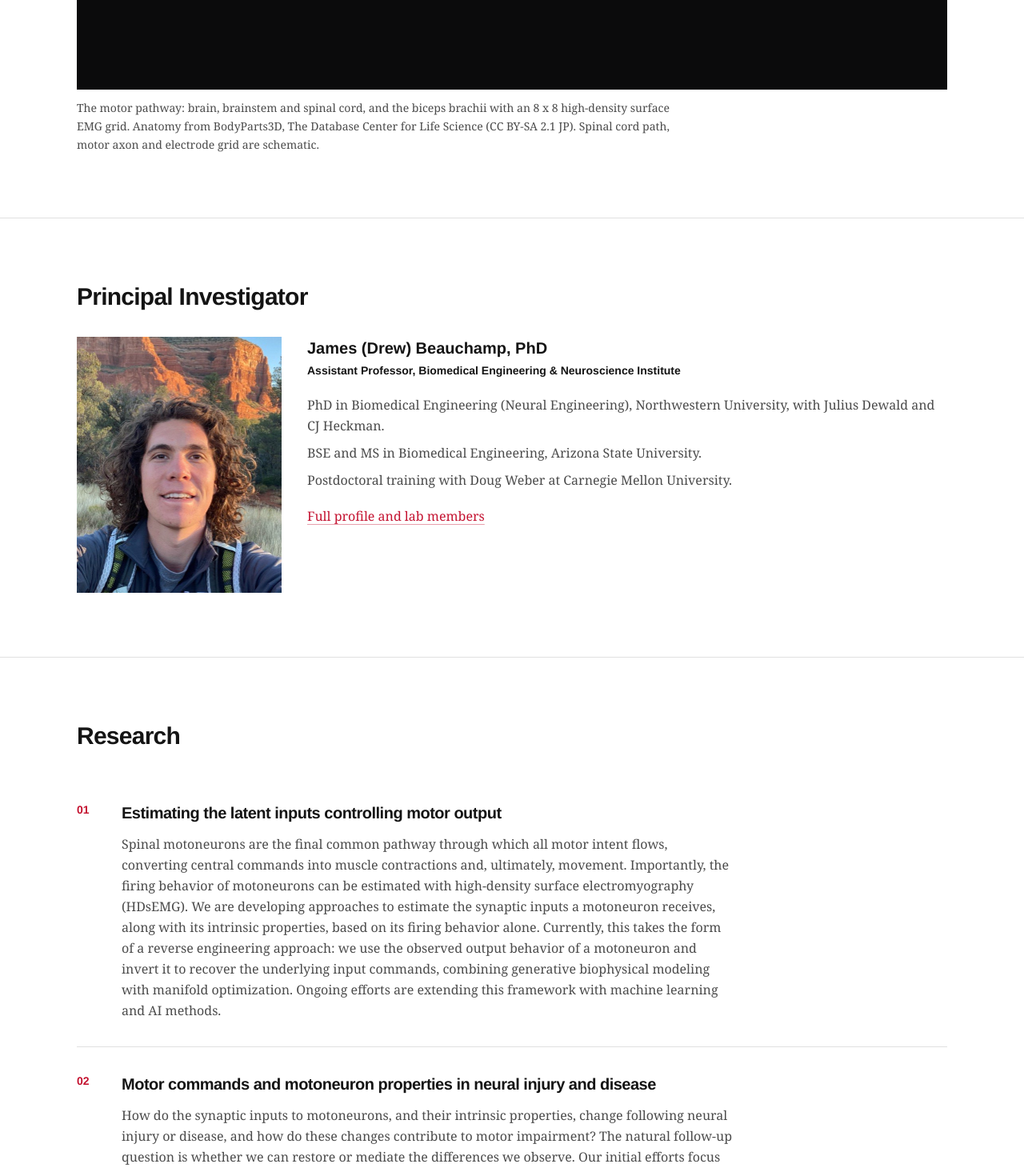
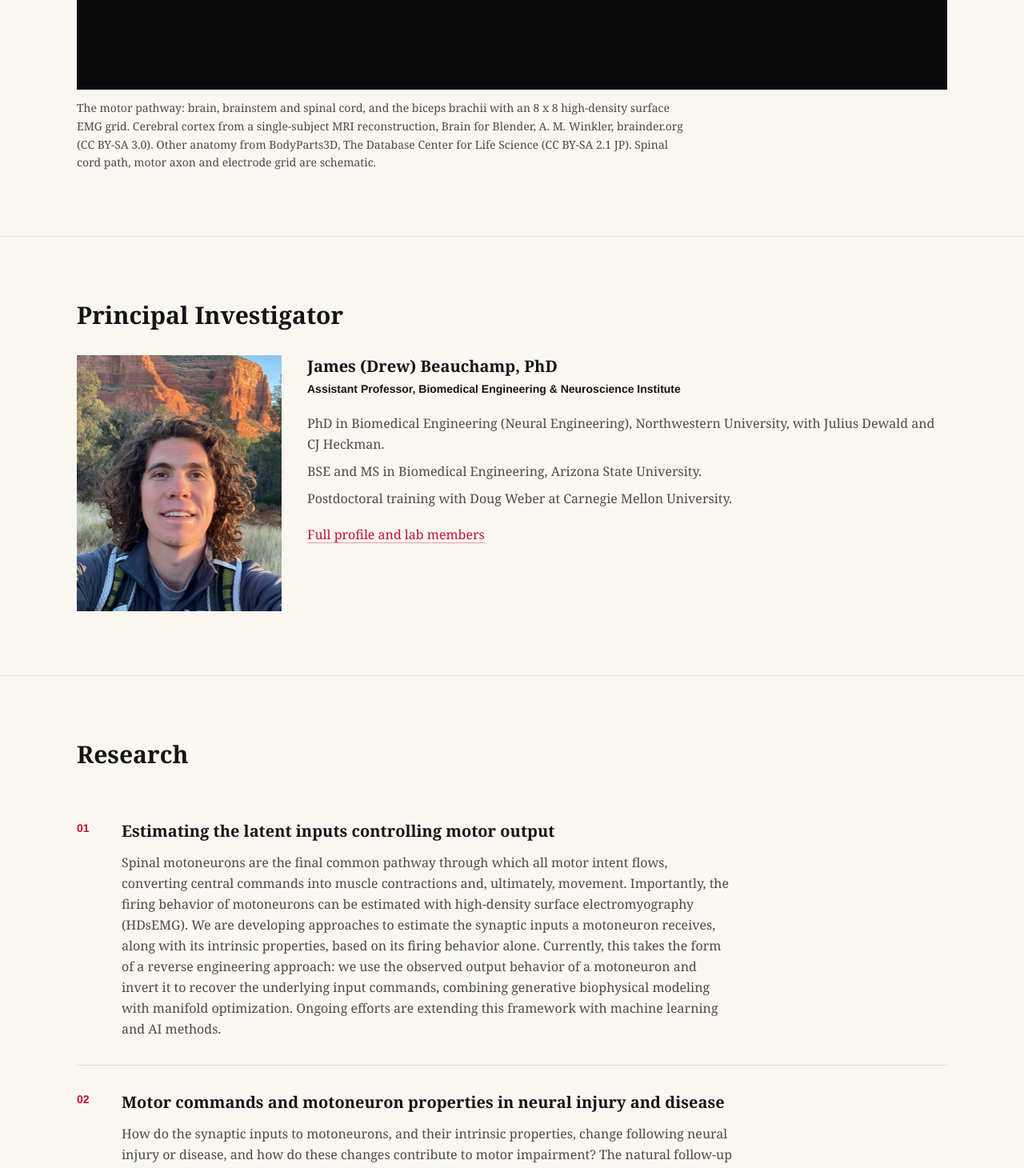
Before and after one commit to devansh-gr/Beauchamp_Lab, a React (Vite) app in the folder site/: page / in a window 1280 px wide. Shown: the part 1160-2620 px from the top of the page at 80% size. Built offline with nearby package versions, Linux system fonts and the light colour scheme; no server answers.

Commit message:
MRI cortical surface for the brain, cream background, Source Serif headings as on cmu.edu

```diff
--- a/site/src/components/people/PeopleGrid.tsx
+++ b/site/src/components/people/PeopleGrid.tsx
@@ -7,7 +7,7 @@ export default function PeopleGrid({ title, people }: { title: string; people: P
   return (
     <section className="border-t border-steel py-12" aria-labelledby={headingId}>
       <Container>
-        <h2 id={headingId} className="text-2xl font-bold tracking-tight">
+        <h2 id={headingId} className="text-2xl font-semibold">
           {title}
         </h2>
         <ul className="mt-8 grid grid-cols-2 gap-x-6 gap-y-10 md:grid-cols-3 lg:grid-cols-4">
--- a/site/src/components/people/PiFeature.tsx
+++ b/site/src/components/people/PiFeature.tsx
@@ -5,13 +5,13 @@ export default function PiFeature() {
   return (
     <section className="py-12" aria-labelledby="pi-name">
       <Container>
-        <h2 className="text-2xl font-bold tracking-tight">{PI.role}</h2>
+        <h2 className="text-2xl font-semibold">{PI.role}</h2>
         <div className="mt-8 grid gap-8 md:grid-cols-[16rem_1fr_14rem]">
           {PI.photo && (
             <img src={PI.photo} alt={PI.name} width={256} height={320} style={{ objectPosition: PI.photoPos }} className="aspect-[4/5] w-64 object-cover" />
           )}
           <div>
-            <h3 id="pi-name" className="text-xl font-bold">{PI.name}</h3>
+            <h3 id="pi-name" className="text-xl font-semibold">{PI.name}</h3>
             <p className="mt-1 text-sm font-semibold">
               {PI.title}, {PI.dept}
             </p>
--- a/site/src/components/publications/PublicationFeed.tsx
+++ b/site/src/components/publications/PublicationFeed.tsx
@@ -42,7 +42,7 @@ export function PublicationFeed() {
 
       {groups.map(([year, items]) => (
         <section key={year} aria-labelledby={`y${year}`} className="mt-10">
-          <h2 id={`y${year}`} className="border-b border-steel pb-2 text-xl font-bold">
+          <h2 id={`y${year}`} className="border-b border-steel pb-2 text-xl font-semibold">
             {year}
           </h2>
           <ol className="mt-4 space-y-4">
--- a/site/src/components/research/ProjectSection.tsx
+++ b/site/src/components/research/ProjectSection.tsx
@@ -9,14 +9,14 @@ export function ProjectSection({ project }: { project: Project }) {
     <section id={slug} aria-labelledby={`${slug}-h`} className="scroll-mt-16 border-t border-steel py-14 first:border-t-0 sm:py-16">
       <Container>
         <p className="text-sm font-bold text-red">{num}</p>
-        <h2 id={`${slug}-h`} className="mt-2 max-w-4xl text-2xl font-bold tracking-tight sm:text-3xl">
+        <h2 id={`${slug}-h`} className="mt-2 max-w-4xl text-2xl font-semibold sm:text-3xl">
           {title}
         </h2>
         <p className="mt-5 max-w-3xl font-serif text-lg leading-relaxed text-body">{body}</p>
 
         {subs.map((s) => (
           <div key={s.num} className="mt-6 max-w-3xl">
-            <h3 className="font-bold">
+            <h3 className="font-semibold">
               {s.num} {s.title}
             </h3>
             <p className="mt-2 font-serif leading-relaxed text-body">{s.body}</p>
--- a/site/src/components/research/ProjectViz.tsx
+++ b/site/src/components/research/ProjectViz.tsx
@@ -31,8 +31,9 @@ export function PathwayFigure() {
       </div>
       <figcaption className="mt-3 max-w-3xl font-serif text-sm leading-relaxed text-body">
         The motor pathway: brain, brainstem and spinal cord, and the biceps brachii with an 8 x 8 high-density surface EMG
-        grid. Anatomy from BodyParts3D, The Database Center for Life Science (CC BY-SA 2.1 JP). Spinal cord path, motor
-        axon and electrode grid are schematic.
+        grid. Cerebral cortex from a single-subject MRI reconstruction, Brain for Blender, A. M. Winkler, brainder.org (CC BY-SA
+        3.0). Other anatomy from BodyParts3D, The Database Center for Life Science (CC BY-SA 2.1 JP). Spinal cord path,
+        motor axon and electrode grid are schematic.
       </figcaption>
     </figure>
   )
--- a/site/src/components/ui/Reveal.tsx
+++ b/site/src/components/ui/Reveal.tsx
@@ -20,7 +20,7 @@ export function PageHeader({ eyebrow, title, intro }: { eyebrow?: string; title:
     <header className="border-b border-steel pt-28 pb-10">
       <Container>
         {eyebrow && <Eyebrow>{eyebrow}</Eyebrow>}
-        <h1 className="mt-2 text-4xl font-bold tracking-tight text-ink-2 sm:text-5xl">{title}</h1>
+        <h1 className="mt-2 text-4xl font-semibold text-ink-2 sm:text-5xl">{title}</h1>
         {intro && <p className="mt-6 max-w-3xl font-serif text-lg leading-relaxed text-body">{intro}</p>}
       </Container>
     </header>
--- a/site/src/index.css
+++ b/site/src/index.css
@@ -6,12 +6,13 @@
   /* Body copy grey, as on CMU Engineering lab pages. */
   --color-body: #4b4b4b;
   --color-ink-3: #1f1f21;
-  --color-paper: #ffffff;
-  --color-paper-2: #f5f5f5;
+  --color-paper: #faf7f0;
+  --color-paper-2: #f1ece1;
   --color-red: #c41230;
   --color-red-bright: #ef3a47;
   --color-iron: #6d6e71;
-  --color-steel: #e0e0e0;
+  /* Rules on cream: CMU Steel Gray reads too cold, so a warm equivalent. */
+  --color-steel: #e2dccf;
   --color-signal: #c41230;
 
   --font-sans: 'Open Sans Variable', Helvetica, ui-sans-serif, system-ui, sans-serif;
@@ -28,6 +29,13 @@
   }
   body {
     font-family: var(--font-sans);
+  }
+  /* Headings in Source Serif, as on cmu.edu; Open Sans stays for nav and small labels. */
+  h1,
+  h2,
+  h3 {
+    font-family: var(--font-serif);
+    letter-spacing: normal;
   }
   ::selection {
     background: var(--color-red);
--- a/site/src/pages/Home.tsx
+++ b/site/src/pages/Home.tsx
@@ -14,7 +14,7 @@ function Section({ id, title, children }: { id: string; title: string; children:
   return (
     <section id={id} aria-labelledby={`${id}-h`} className="border-t border-steel py-16 sm:py-20">
       <Container>
-        <h2 id={`${id}-h`} className="text-3xl font-bold tracking-tight">
+        <h2 id={`${id}-h`} className="text-3xl font-semibold">
           {title}
         </h2>
         {children}
@@ -30,7 +30,7 @@ export default function Home() {
       <section className="pt-28 pb-16 sm:pb-20">
         <Container className="grid gap-12 lg:grid-cols-[2fr_1fr]">
           <div>
-            <h1 className="text-4xl font-bold tracking-tight sm:text-5xl">{LAB.name}</h1>
+            <h1 className="text-4xl font-semibold sm:text-5xl">{LAB.name}</h1>
             <p className="mt-3 text-lg font-semibold text-iron">{LAB.tagline}</p>
             <p className="mt-8 max-w-2xl font-serif text-lg leading-relaxed text-body">{LAB.overview}</p>
           </div>
@@ -78,7 +78,7 @@ export default function Home() {
             <img src={PI.photo} alt={PI.name} width={256} height={320} style={{ objectPosition: PI.photoPos }} className="aspect-[4/5] w-64 object-cover" />
           )}
           <div>
-            <h3 className="text-xl font-bold">{PI.name}</h3>
+            <h3 className="text-xl font-semibold">{PI.name}</h3>
             <p className="mt-1 text-sm font-semibold text-ink-2">
               {PI.title}, {PI.dept}
             </p>
@@ -102,7 +102,7 @@ export default function Home() {
             <li key={p.slug} className="grid gap-2 py-8 md:grid-cols-[3rem_1fr]">
               <span className="text-sm font-bold text-red">{p.num}</span>
               <div>
-                <h3 className="text-xl font-bold tracking-tight">
+                <h3 className="text-xl font-semibold">
                   <Link to={`/research#${p.slug}`} className="hover:text-red">
                     {p.title}
                   </Link>
--- a/site/src/pages/Join.tsx
+++ b/site/src/pages/Join.tsx
@@ -5,7 +5,7 @@ import { LAB, MASTERS, MENTORSHIP, PHD, POSITIONS } from '../content/lab'
 function Block({ id, title, children }: { id: string; title: string; children: React.ReactNode }) {
   return (
     <section id={id} aria-labelledby={`${id}-h`} className="scroll-mt-20 border-t border-steel py-12 first:border-t-0">
-      <h2 id={`${id}-h`} className="text-2xl font-bold tracking-tight">
+      <h2 id={`${id}-h`} className="text-2xl font-semibold">
         {title}
       </h2>
       {children}
@@ -42,7 +42,7 @@ export default function Join() {
           <div className="mt-6 grid gap-8 md:grid-cols-3">
             {MASTERS.areas.map((a) => (
               <div key={a.num}>
-                <h3 className="font-bold">{a.title}</h3>
+                <h3 className="font-semibold">{a.title}</h3>
                 <p className="mt-2 font-serif leading-relaxed text-body">{a.body}</p>
               </div>
             ))}
```
Also changed, not shown: site/scripts/build-anatomy.mjs (+41 -4 lines), site/public/anatomy/CREDITS.txt, 1 other file (tests, documents, lock files or other folders).
